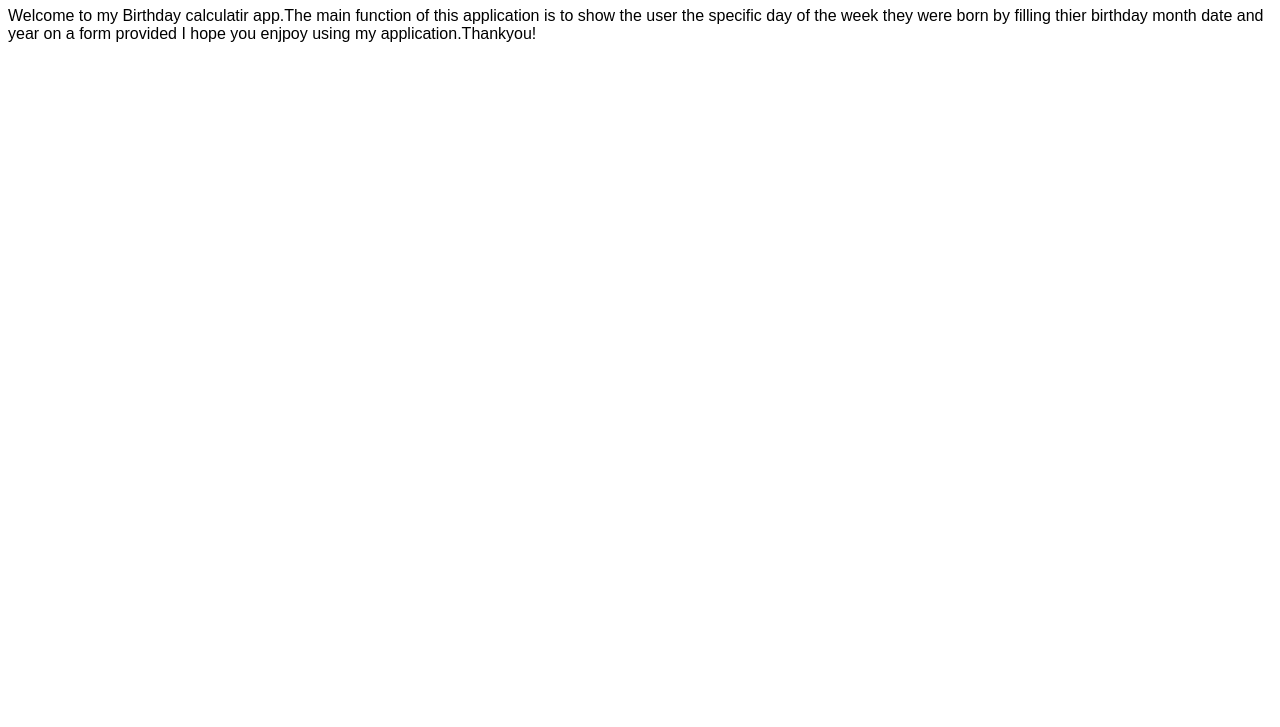
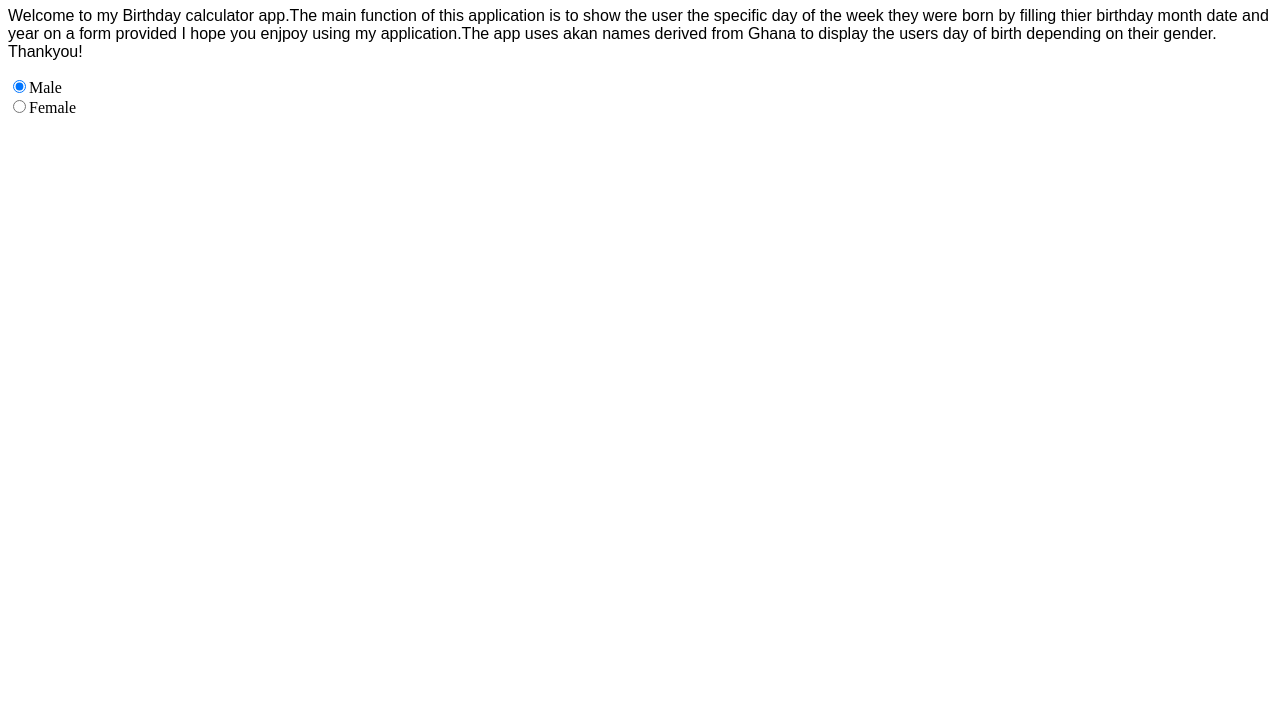
Before and after one commit to kusina27/calculator, a plain HTML site: page index.html in a window 1280 px wide. Shown: the part 73-800 px from the top of the page. Drawn offline with Linux system fonts and the light colour scheme.

Commit message:
add form

```diff
--- a/index.html
+++ b/index.html
@@ -9,11 +9,19 @@
   <body>
   <h1>Birthday calculator</h1>
 
-    <p>Welcome to my Birthday calculatir app.The main function of this application is to show the user
+    <p>Welcome to my Birthday calculator app.The main function of this application is to show the user
          the specific day of the week they were born by filling thier birthday month date and year on a form provided
-         I hope you enjpoy using my application.Thankyou!
+         I hope you enjpoy using my application.The app uses akan names derived from Ghana to display the users day of birth depending on their gender. Thankyou!
     </strong></p>
+<form>
+<input type="radio" name="gender" value="male" checked>Male<br>
 
+<input type="radio" name="gender" value="female">Female
+
+
+
+
+</form>
 
 
 </body>
```
